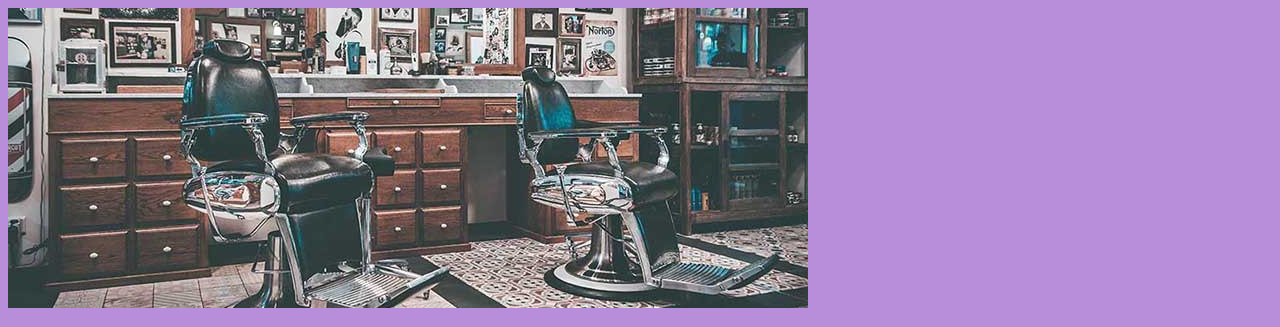
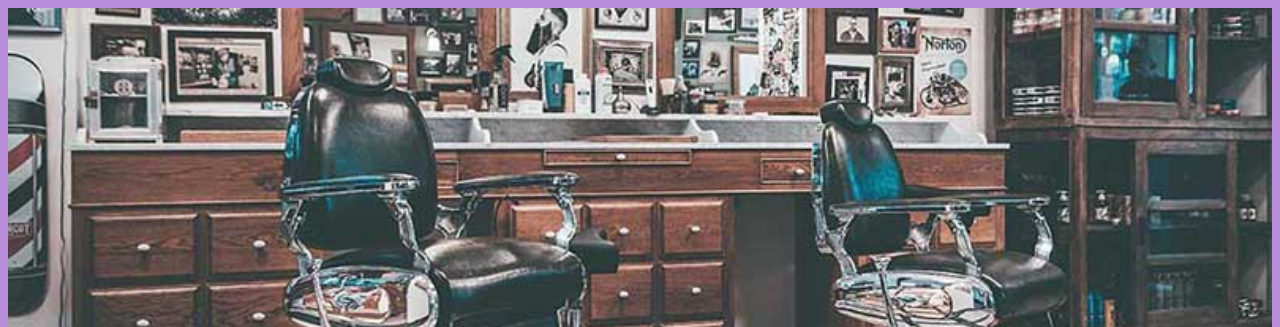
Before and after one commit to deborah2008/codigonovo1b, a plain HTML site: page index.html in a window 1280 px wide. Shown: the top 327 px of the page. Drawn offline with Linux system fonts and the light colour scheme.

Commit message:
Update style.css

```diff
--- a/style.css
+++ b/style.css
@@ -2,6 +2,10 @@ body {
     background: #b88eda
 }
 
+#banner{
+width:100%;
+heigth:
+}
 h1 {
     text-align: center
 }
```
